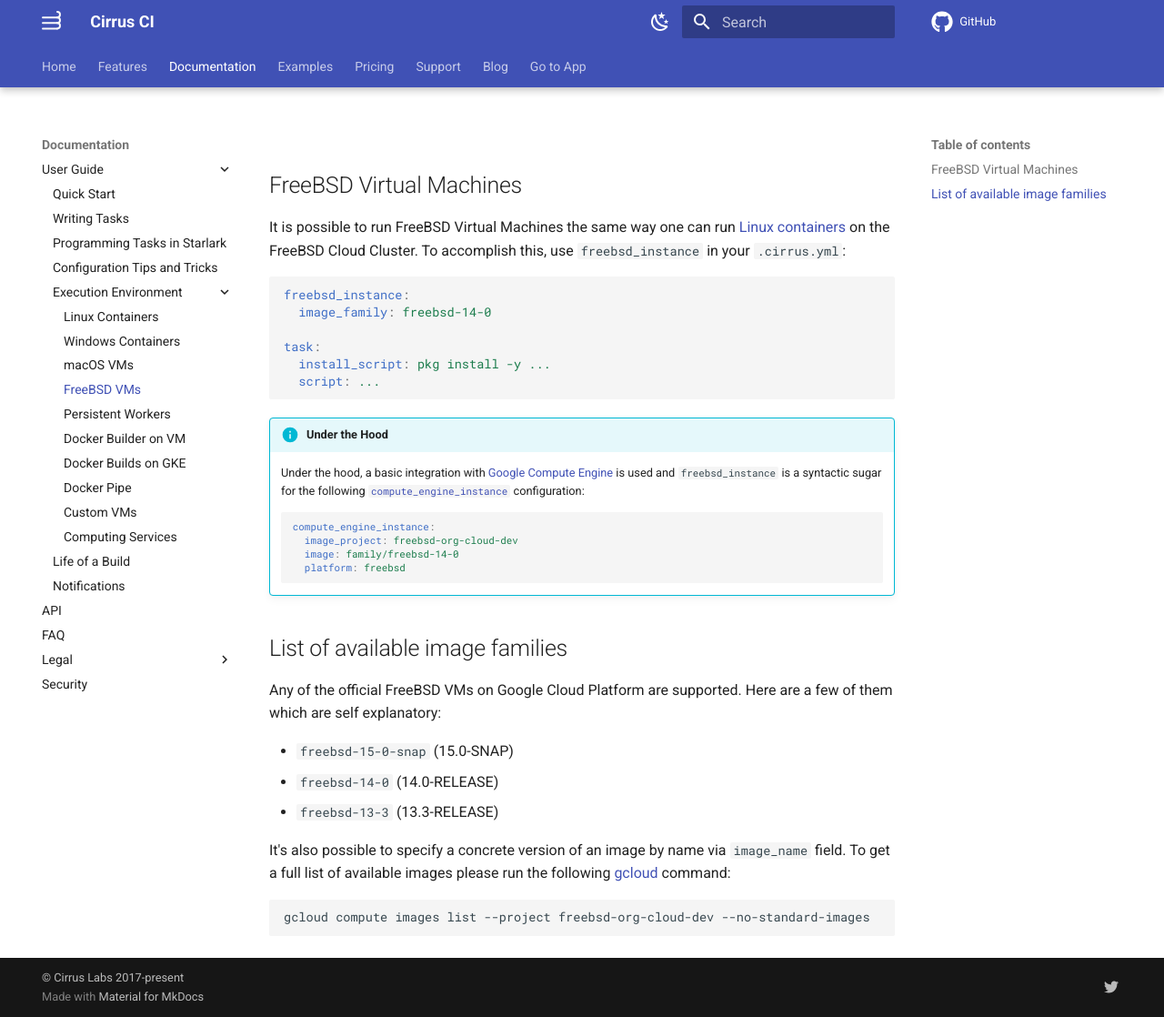
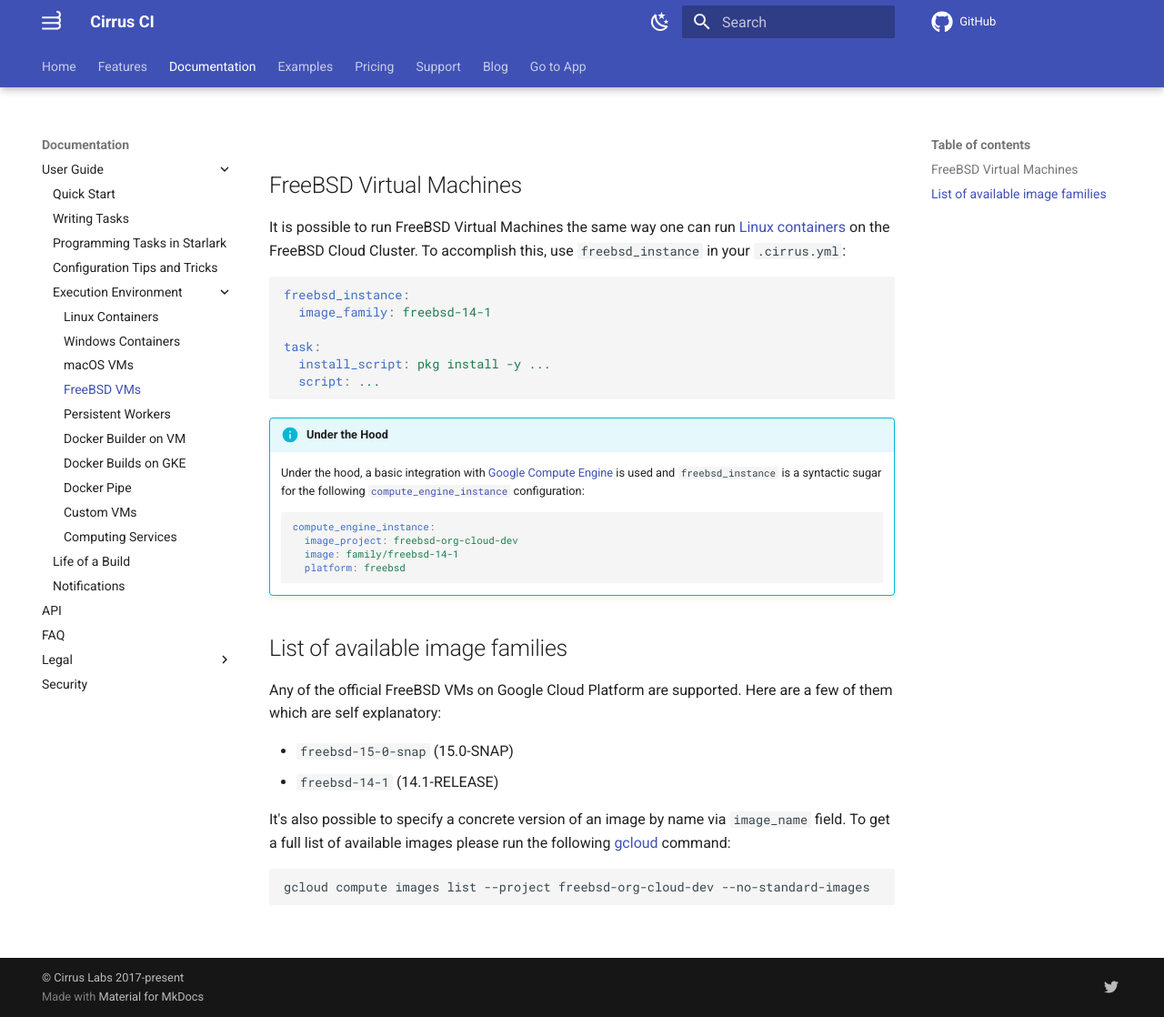
Before and after one commit to cirruslabs/cirrus-ci-docs, an MkDocs documentation site: the page built from docs/guide/FreeBSD.md, in a window 1280 px wide and 1118 px high. Shown: the whole window at 91% size. Built offline with MkDocs 1.6.1 and Material for MkDocs 9.7.7, drawn with Linux system fonts in a browser that asks for light colours; comment, search, counter and statistics services are not loaded.

Commit message:
Update FreeBSD.md

````diff
--- a/docs/guide/FreeBSD.md
+++ b/docs/guide/FreeBSD.md
@@ -5,7 +5,7 @@ To accomplish this, use `freebsd_instance` in your `.cirrus.yml`:
 
 ```yaml
 freebsd_instance:
-  image_family: freebsd-14-0
+  image_family: freebsd-14-1
 
 task:
   install_script: pkg install -y ...
@@ -19,7 +19,7 @@ task:
     ```yaml
     compute_engine_instance:
       image_project: freebsd-org-cloud-dev
-      image: family/freebsd-14-0
+      image: family/freebsd-14-1
       platform: freebsd
     ```
 
@@ -28,8 +28,7 @@ task:
 Any of the official FreeBSD VMs on Google Cloud Platform are supported. Here are a few of them which are self explanatory:
 
 * `freebsd-15-0-snap` (15.0-SNAP)
-* `freebsd-14-0`      (14.0-RELEASE)
-* `freebsd-13-3`      (13.3-RELEASE)
+* `freebsd-14-1`      (14.1-RELEASE)
 
 It's also possible to specify a concrete version of an image by name via `image_name` field. To get a full list of
 available images please run the following [gcloud](https://cloud.google.com/sdk/gcloud/) command:
````
